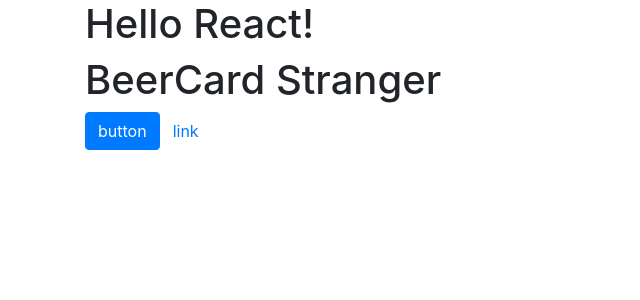
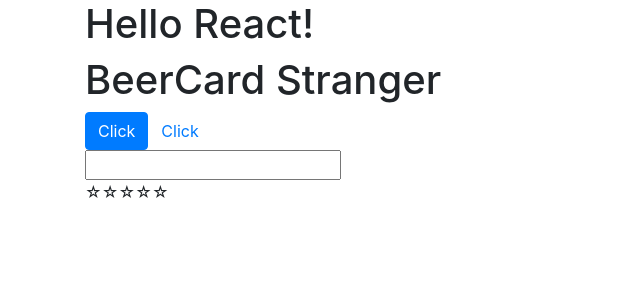
Before and after one commit to gyp2018/beerpad, a React app: page / in a window 1280 px wide. Shown: the top 300 px of the page, without its empty margins (0-640 px from the left). Built offline with nearby package versions, Linux system fonts and the light colour scheme.

Commit message:
add Suggest, Rating

```diff
--- a/src/components/App.jsx
+++ b/src/components/App.jsx
@@ -1,6 +1,8 @@
 import React from 'react';
 import BeerCard from './beerCard/BeerCard';
 import Button from './Button';
+import Suggest from './Suggest';
+import Rating from './Rating';
 
 const App = () => (
   <div className="container">
@@ -8,6 +10,8 @@
     <BeerCard />
     <Button className="btn-primary">Click</Button>
     <Button href="https://bootstrap.com">Click</Button>
+    <Suggest options={['hi', 'hello']} id="greeting" />
+    <Rating id="greetingRating" />
   </div>
 );
 
--- a/src/components/Button.jsx
+++ b/src/components/Button.jsx
@@ -5,13 +5,14 @@
 const Button = (props) => {
   const cssclasses = classNames('btn', props.className);
   return props.href
-    ? <a {...props} className={cssclasses}>link</a>
-    : <button {...props} className={cssclasses}>button</button>;
+    ? <a {...props} className={cssclasses}>{props.children}</a>
+    : <button {...props} className={cssclasses}>{props.children}</button>;
 };
 
 Button.propTypes = {
   href: PropTypes.string,
   className: PropTypes.string,
+  children: PropTypes.string.isRequired,
 };
 Button.defaultProps = {
   href: '',
--- /dev/null
+++ b/src/components/Rating.jsx
@@ -0,0 +1,97 @@
+/* eslint no-plusplus: ["error", { "allowForLoopAfterthoughts": true }] */
+import React from 'react';
+import PropTypes from 'prop-types';
+import classNames from 'classnames';
+
+class Rating extends React.Component {
+  constructor(props) {
+    super(props);
+
+    this.state = {
+      rating: props.defaultValue,
+      tmpRating: props.defaultValue,
+    };
+
+    this.reset = this.reset.bind(this);
+  }
+
+  componentWillReceiveProps(nextProps) {
+    this.setRating(nextProps.defaultValue);
+  }
+
+  setTemp(rating) {
+    this.setState({
+      tmpRating: rating,
+    });
+  }
+
+  getValue() {
+    return this.state.rating;
+  }
+
+  setRating(rating) {
+    this.setState({
+      tmpRating: rating,
+      rating,
+    });
+  }
+
+  reset() {
+    this.setTemp(this.state.rating);
+  }
+
+  render() {
+    const stars = [];
+    for (let i = 1; i <= this.props.max; i++) {
+      stars.push((
+        <span
+          className={i <= this.state.tmpRating ? 'RatingOn' : null}
+          key={i}
+          onClick={!this.props.readonly && this.setRating.bind(this, i)}
+          onMouseOver={!this.props.readonly && this.setTemp.bind(this, i)}
+          onFocus={() => {}}
+          role="presentation"
+        >
+          &#9734;
+        </span>
+      ));
+    }
+    return (
+      <div
+        className={classNames({
+          Rating: true,
+          RatingReadOnly: this.props.readonly,
+        })}
+        onMouseOut={this.reset}
+        onBlur={() => {}}
+        roleß="presentation"
+      >
+        {stars}
+        {this.props.readonly || !this.props.id
+          ? null
+          : (
+            <input
+              type="hidden"
+              id={this.props.id}
+              value={this.state.rating}
+            />
+          )
+        }
+      </div>
+    );
+  }
+}
+
+Rating.propTypes = {
+  id: PropTypes.string.isRequired,
+  readonly: PropTypes.bool,
+  defaultValue: PropTypes.number,
+  max: PropTypes.number,
+};
+Rating.defaultProps = {
+  readonly: false,
+  defaultValue: 0,
+  max: 5,
+};
+
+export default Rating;
--- /dev/null
+++ b/src/components/Suggest.jsx
@@ -0,0 +1,55 @@
+/* eslint react/no-array-index-key: "off" */
+import React from 'react';
+import PropTypes from 'prop-types';
+
+class Suggest extends React.Component {
+  constructor(props) {
+    super(props);
+
+    this.state = {
+      value: props.defaultValue,
+    };
+
+    this.inputHandler = this.inputHandler.bind(this);
+  }
+
+  getValue() {
+    return this.state.value;
+  }
+
+  inputHandler(e) {
+    this.setState({
+      value: e.target.value,
+    });
+  }
+
+  render() {
+    const randomid = Math.random().toString(16).substring(2);
+    return (
+      <div>
+        <input
+          list={randomid}
+          defaultValue={this.props.defaultValue}
+          onChange={this.inputHandler}
+          id={this.props.id}
+        />
+        <datalist id={randomid}>
+          {this.props.options.map((item, idx) => (
+            <option value={item} key={idx} />
+          ))}
+        </datalist>
+      </div>
+    );
+  }
+}
+
+Suggest.propTypes = {
+  id: PropTypes.string.isRequired,
+  options: PropTypes.arrayOf(PropTypes.string).isRequired,
+  defaultValue: PropTypes.string,
+};
+Suggest.defaultProps = {
+  defaultValue: '',
+};
+
+export default Suggest;
```
